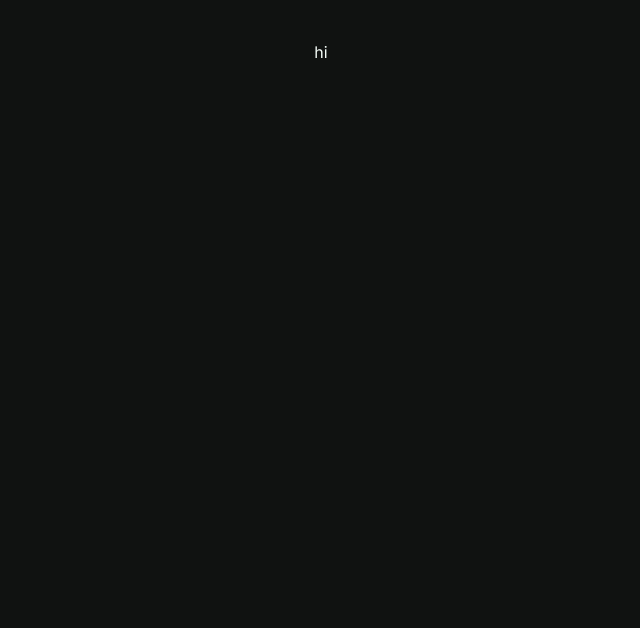
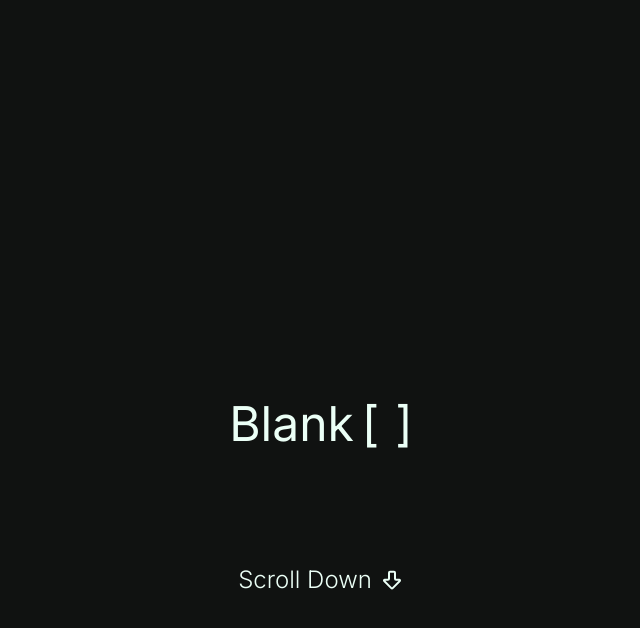
Before and after one commit to vincentfarka/Pant-Shop, a Next.js app in the folder pant-shop/: page / in a window 1280 px wide. Shown: the top 628 px of the page, without its empty margins (319-959 px from the left). Built offline with nearby package versions, Linux system fonts and the light colour scheme.

Commit message:
added front page

```diff
--- a/pant-shop/app/layout.tsx
+++ b/pant-shop/app/layout.tsx
@@ -17,7 +17,7 @@ const geistMono = Geist_Mono({
 });
 
 export const metadata: Metadata = {
-  title: "Create Next App",
+  title: "Pants",
   description: "Generated by create next app",
 };
 
@@ -34,8 +34,11 @@ export default function RootLayout({ children }: LayoutProps<"/">) {
         inter.variable,
       )}
     >
-      <ReactLenis root />
-      <body className="min-h-full flex flex-col dark max-w-2xl" suppressHydrationWarning>
+      <body
+        className="min-h-full flex flex-col dark max-w-2xl"
+        suppressHydrationWarning
+      >
+        <ReactLenis root />
         {children}
       </body>
     </html>
--- a/pant-shop/app/page.tsx
+++ b/pant-shop/app/page.tsx
@@ -1,15 +1,40 @@
-
 import MotionDiv from "@/components/div";
 import Reveal from "@/components/reveal";
+import { ArrowBigDown } from "lucide-react";
 import { Button } from "@/components/ui/button";
 import { ArrowRight, Camera } from "lucide-react";
 import Image from "next/image";
 import Link from "next/link";
+import { spring } from "motion";
 
 export default function Home() {
+  const revealDelay = 0.1;
   return (
-    <div className="w-screen min-h-[200vw] flex flex-col gap-4 my-10 items-center">
-      <Reveal><h1>hi</h1></Reveal>
+    <>
+    <div className="w-screen h-screen flex justify-center">
+      <Reveal revealDelay={revealDelay} className="fixed top-1/2 left-1/2 -translate-x-1/2">
+        <h1 className="text-5xl whitespace-nowrap overflow-hidden text-primary flex gap-2">
+          Blank{" "}
+          <div className="flex gap-2">
+            [<div />]
+          </div>
+        </h1>
+      </Reveal>
+      <MotionDiv
+        className="absolute top-[70%] text-2xl text-primary font-light flex gap-2 items-center"
+        initial={{ y: 10 }}
+        animate={{ y: 0 }}
+        transition={{
+          type: "tween",
+          duration: 0.5,
+          repeat: Infinity,
+          repeatType: "reverse",
+        }}
+      >
+        Scroll Down <ArrowBigDown className="" />
+      </MotionDiv>
     </div>
+    <div className="min-h-screen min-w-screen flex items-center justify-center text-7xl font-black"><h1>hi</h1></div>
+    </>
   );
 }
--- a/pant-shop/app/sign-up/page.tsx
+++ b/pant-shop/app/sign-up/page.tsx
@@ -1,5 +1,3 @@
-
-import { Camera } from "lucide-react";
 
 export default function signUp() {
   return (
--- a/pant-shop/components/reveal.tsx
+++ b/pant-shop/components/reveal.tsx
@@ -2,38 +2,32 @@
 
 import { ReactNode, useEffect, useRef } from "react";
 import { motion, useAnimation, useInView } from "motion/react";
+import { twMerge } from "tailwind-merge";
 
 type revealProps = {
   children: ReactNode;
   width?: "fit" | "full";
+  revealDelay?: number;
+  className?: string;
 };
 
-export default function Reveal({ children, width = "fit" }: revealProps) {
+export default function Reveal({ children, width = "fit", revealDelay = 0.1, className }: revealProps) {
   const ref = useRef(null);
-  const isInView = useInView(ref, { once: true });
+  const isInView = useInView(ref, { once: true, amount: "all",  });
 
-  const mainControls = useAnimation();
   const slideControls = useAnimation();
 
   useEffect(() => {
     if (isInView) {
-      mainControls.start("visible");
       slideControls.start("visible");
     }
   }, [isInView]);
   return (
-    <div ref={ref} className={`relative overflow-hidden w-${width}`}>
-      <motion.div
-        variants={{
-          hidden: { opacity: 0, y: 75 },
-          visible: { opacity: 100, y: 0 },
-        }}
-        initial="hidden"
-        animate={mainControls}
-        transition={{ duration: 0.5, delay: 0.25 }}
-      >
-        {children}
-      </motion.div>
+    <div
+      ref={ref}
+      className={twMerge(`relative overflow-x-hidden w-${width}`, className)}
+    >
+      <div>{children}</div>
       <motion.div
         variants={{
           hidden: { left: 0 },
@@ -41,8 +35,8 @@ export default function Reveal({ children, width = "fit" }: revealProps) {
         }}
         initial="hidden"
         animate={slideControls}
-        transition={{ duration: 0.5, ease: "easeIn"}}
-        className="absolute bg-primary z-20 top-4 bottom-4 left-0 right-0"
+        transition={{ duration: 0.3, ease: "easeOut", delay: revealDelay }}
+        className="absolute bg-card-foreground z-20 top-0 size-full"
       />
     </div>
   );
```
